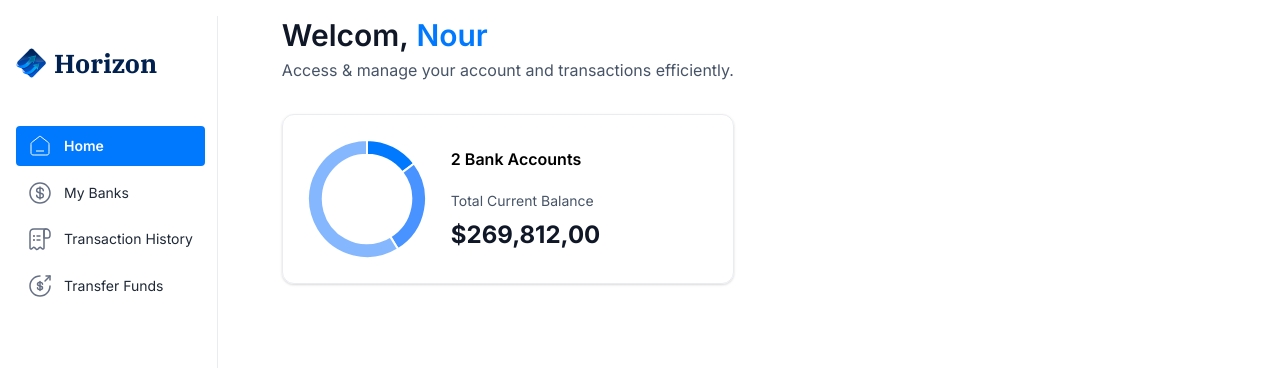
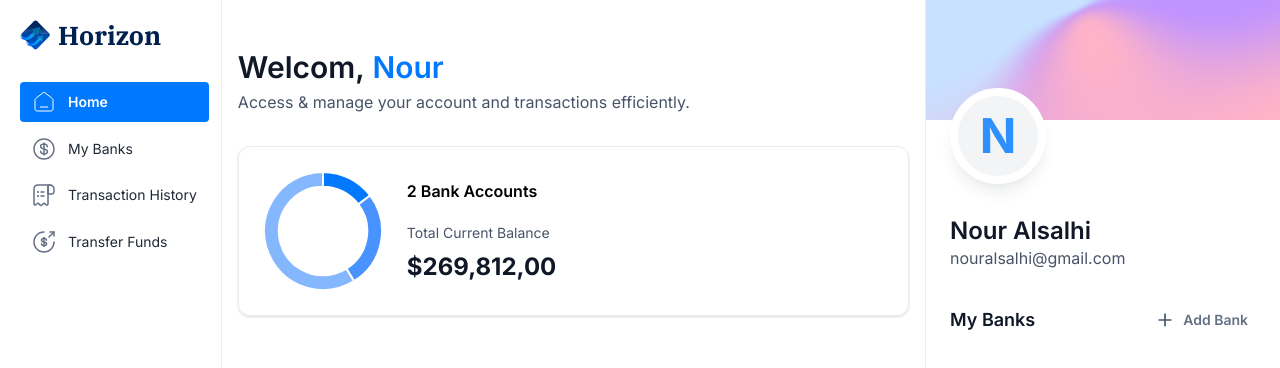
Before and after one commit to NourAlSalhi/Banking-App, a Next.js app: page / in a window 1280 px wide. Shown: the top 368 px of the page. Built offline with nearby package versions, Linux system fonts and the light colour scheme.

Commit message:
creare right sidebar

```diff
--- a/app/(root)/layout.tsx
+++ b/app/(root)/layout.tsx
@@ -5,14 +5,11 @@
 }: Readonly<{
   children: React.ReactNode;
 }>) {
-  const loggedIn = {firstName: "Nour", lastName: "Alsalhi"};
+  const loggedIn = { firstName: "Nour", lastName: "Alsalhi", email: "" };
   return (
-    <main className="flex p-4 h-screen w-full font-inter">
+    <main className="flex h-screen w-full font-inter">
       <Sidebar user={loggedIn} />
-      <div className="flex flex-col">
-        {children}
-      </div>
-      {/* <Sidebar user={loggedIn} /> */}
+      <div className="flex xl:flex-1 flex-col">{children}</div>
     </main>
   );
 }
--- a/app/(root)/page.tsx
+++ b/app/(root)/page.tsx
@@ -1,11 +1,16 @@
 import { HeaderBox } from "@/components";
+import RightSidebar from "@/components/RightSidebar";
 import TotalBalanceBox from "@/components/TotalBalanceBox";
 
 const Home = () => {
-  const loggedIn = { firstName: "Nour" };
+  const loggedIn = {
+    firstName: "Nour",
+    lastName: "Alsalhi",
+    email: "nouralsalhi@gmail.com",
+  };
   return (
     <section className="home">
-      <div className="home-content"></div>
+      <div className="home-content">
         <header className="home-header">
           <HeaderBox
             type="greeting"
@@ -19,6 +24,8 @@
             totalCurrentBalance={269812}
           />
         </header>
+      </div>
+      <RightSidebar user={loggedIn} />
     </section>
   );
 };
--- a/app/globals.css
+++ b/app/globals.css
@@ -110,7 +110,7 @@
   }
 
   .home-content {
-    @apply no-scrollbar flex w-full flex-1 flex-col gap-8 px-5 sm:px-8 py-7 lg:py-12 xl:max-h-screen xl:overflow-y-scroll;
+    @apply no-scrollbar flex w-full flex-1 flex-col gap-8 px-4 py-7 lg:py-12 xl:max-h-screen xl:overflow-y-scroll;
   }
 
   .home-header {
@@ -171,7 +171,7 @@
   }
 
   .banks {
-    @apply flex flex-col justify-between gap-8 px-6 py-8;
+    @apply flex flex-col justify-between gap-8 px-6;
   }
 
   /* My Banks */
--- /dev/null
+++ b/components/RightSidebar/index.tsx
@@ -0,0 +1,76 @@
+import Image from "next/image";
+import Link from "next/link";
+import React from "react";
+import type { RightSidebarProps } from "../types";
+
+const RightSidebar = ({ user, transactions, banks }: RightSidebarProps) => {
+  return (
+    <aside className="right-sidebar">
+      <section className="flex flex-col pb-8">
+        <div className="profile-banner" />
+        <div className="profile">
+          <div className="profile-img">
+            <span className="text-5xl font-bold text-blue-500">
+              {user.firstName[0]}
+            </span>
+          </div>
+
+          <div className="profile-details">
+            <h1 className="profile-name">
+              {user.firstName} {user.lastName}
+            </h1>
+            <p className="profile-email">{user.email}</p>
+          </div>
+        </div>
+      </section>
+
+      <section className="banks">
+        <div className="flex w-full items-center justify-between">
+          <h2 className="header-2">My Banks</h2>
+          <Link
+            href="/"
+            className="flex gap-2 hover:bg-slate-100 hover:text-blue-500 transition ease-in p-2 rounded-md"
+          >
+            <Image src="/icons/plus.svg" width={20} height={20} alt="plus" />
+            <h2 className="text-14 font-semibold text-gray-500">Add Bank</h2>
+          </Link>
+        </div>
+
+        {/* {banks?.length > 0 && (
+          <div className="relative flex flex-1 flex-col items-center justify-center gap-5">
+            <div className="relative z-10">
+              <BankCard
+                key={banks[0].$id}
+                account={banks[0]}
+                userName={`${user.firstName} ${user.lastName}`}
+                showBalance={false}
+              />
+            </div>
+            {banks[1] && (
+              <div className="absolute right-0 top-8 z-0 w-[90%]">
+                <BankCard
+                  key={banks[1].$id}
+                  account={banks[1]}
+                  userName={`${user.firstName} ${user.lastName}`}
+                  showBalance={false}
+                />
+              </div>
+            )}
+          </div>
+        )}
+
+        <div className="mt-10 flex flex-1 flex-col gap-6">
+          <h2 className="header-2">Top categories</h2>
+
+          <div className="space-y-5">
+            {categories.map((category, index) => (
+              <Category key={category.name} category={category} />
+            ))}
+          </div>
+        </div> */}
+      </section>
+    </aside>
+  );
+};
+
+export default RightSidebar;
--- a/components/Sidebar/index.tsx
+++ b/components/Sidebar/index.tsx
@@ -9,9 +9,9 @@
 const Sidebar = ({ user }: SidebarProps) => {
   const isActive = usePathname();
   return (
-    <section className="sticky text-14 left-0 top-0 flex h-screen max-xl:w-fit flex-col max-xl:items-center border-r border-gray-200 bg-white pt-8 max-md:hidden pr-3 ">
+    <section className="sticky text-14 left-0 top-0 flex h-screen max-xl:w-fit flex-col max-xl:items-center border-r border-gray-200 bg-white p-5 max-md:hidden pr-3 ">
       <nav className="flex flex-col gap-4">
-        <Link href="/" className="mb-12 cursor-pointer flex items-center gap-2">
+        <Link href="/" className="mb-8 cursor-pointer flex items-center gap-2">
           <Image
             src="/icons/logo.svg"
             width={34}
--- a/components/index.ts
+++ b/components/index.ts
@@ -2,4 +2,5 @@
 export * from "./TotalBalanceBox";
 export * from "./CountUpCounter";
 export * from "./CountUpCounter";
-export * from "./Sidebar"
+export * from "./Sidebar";
+export * from "./RightSidebar";
--- a/components/types/index.ts
+++ b/components/types/index.ts
@@ -15,4 +15,10 @@
 export type User = {
   firstName: string;
   lastName: string;
+  email: string;
 };
+export type RightSidebarProps = {
+  user: User;
+  transactions?: Transaction[];
+  banks?: Bank[];
+};
```
Lines whose indentation alone changed are shown as unchanged.
